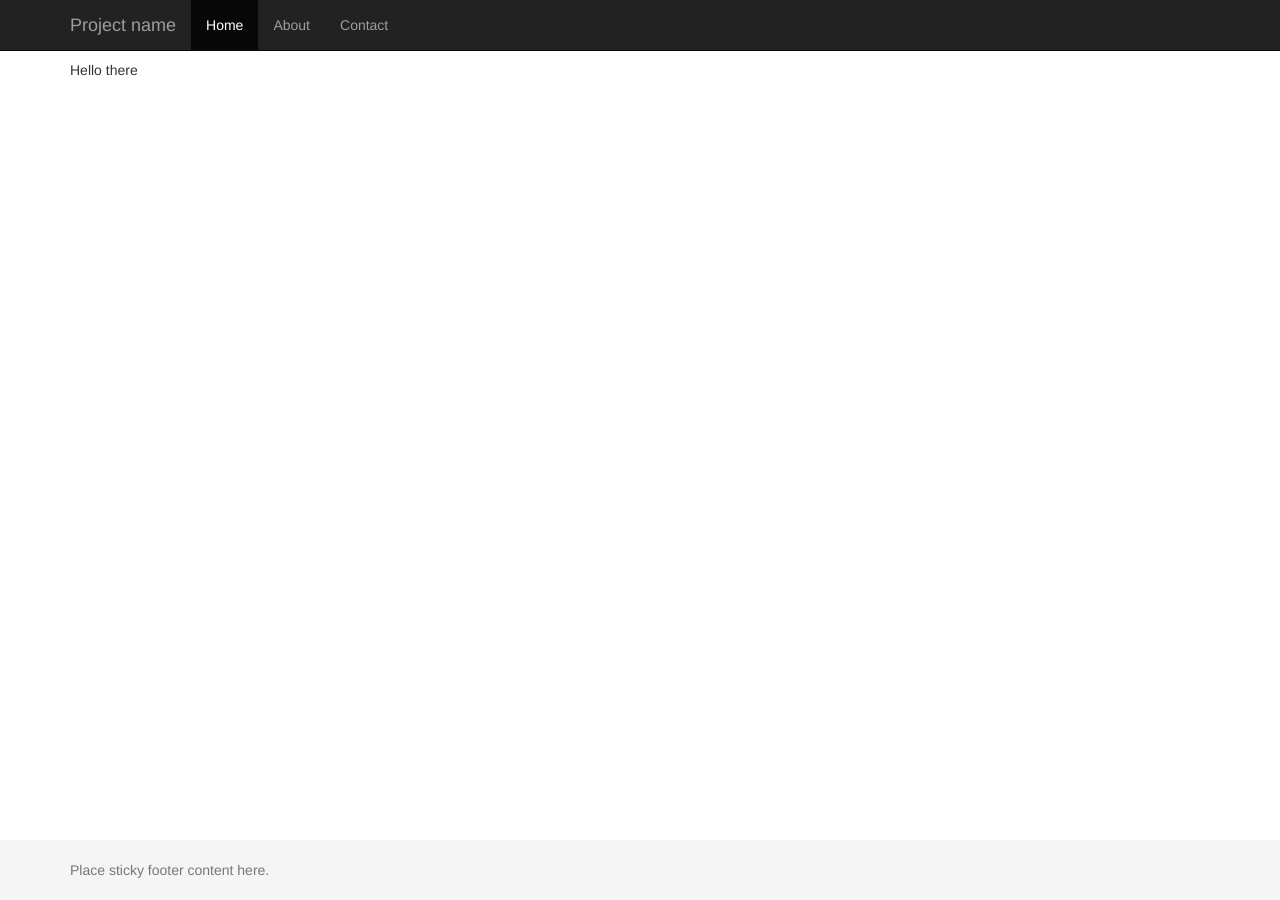
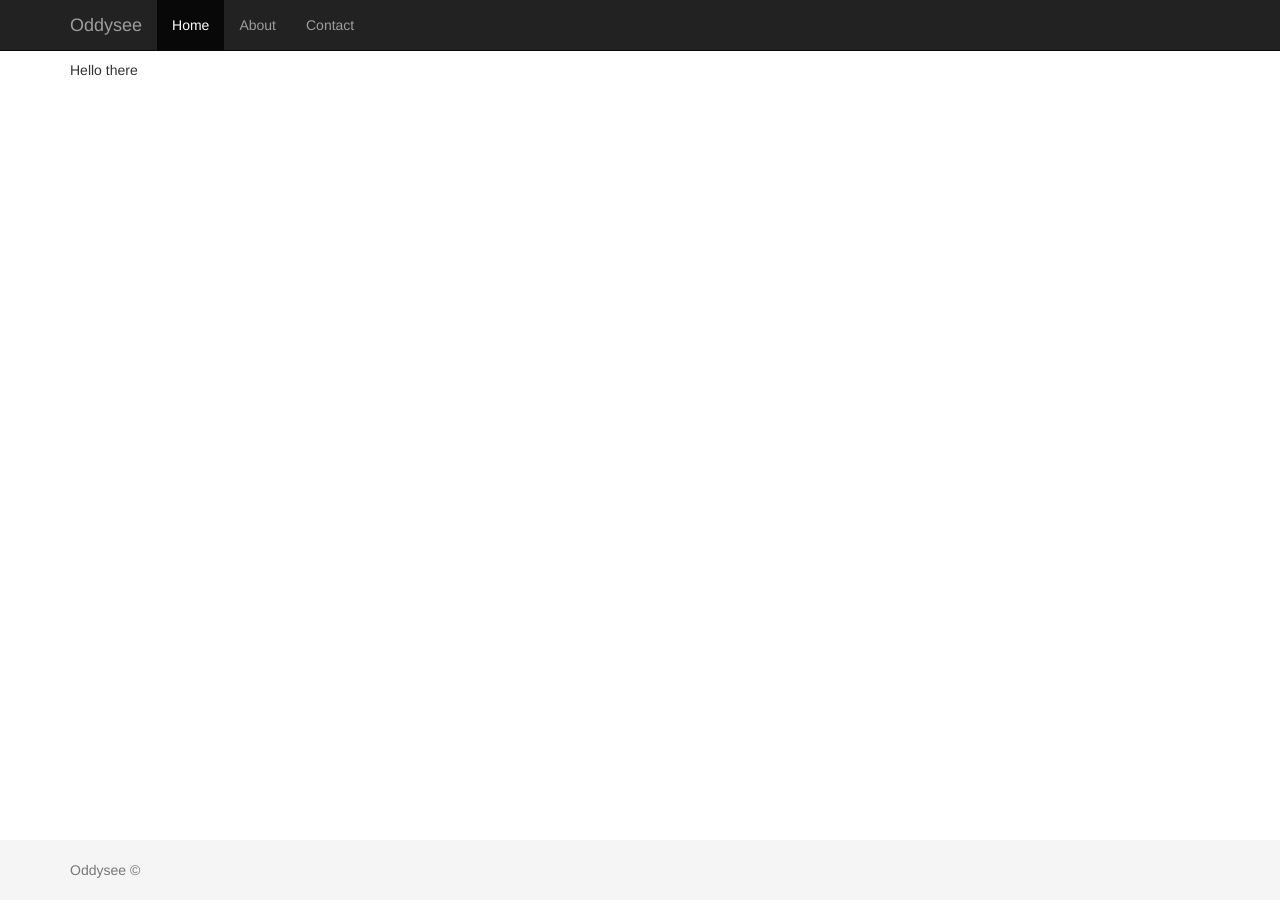
Before and after one commit to OddyseeGamers/oddysee, a Jekyll site: the page built from index.html, in a window 1280 px wide. Built offline with Jekyll 4.4.1, drawn with Linux system fonts in a browser that asks for light colours; nearby versions of some CDN libraries.

Commit message:
Update default.html

```diff
--- a/_layouts/default.html
+++ b/_layouts/default.html
@@ -4,7 +4,7 @@
     <meta charset="utf-8">
     <meta http-equiv="X-UA-Compatible" content="IE=edge">
     <meta name="viewport" content="width=device-width, initial-scale=1">
-    <meta name="description" content="">
+    <meta name="description" content="{{ site.description }}">
     <meta name="author" content="">
     <link rel="icon" href="favicon.ico">
 
@@ -34,7 +34,7 @@
             <span class="icon-bar"></span>
             <span class="icon-bar"></span>
           </button>
-          <a class="navbar-brand" href="#">Project name</a>
+          <a class="navbar-brand" href="#">{{ site.name }}</a>
         </div>
         <div id="navbar" class="collapse navbar-collapse">
           <ul class="nav navbar-nav">
@@ -52,7 +52,7 @@
 
     <footer class="footer">
       <div class="container">
-        <p class="text-muted">Place sticky footer content here.</p>
+        <p class="text-muted">{{ site.name }} ©</p>
       </div>
     </footer>
 
```
